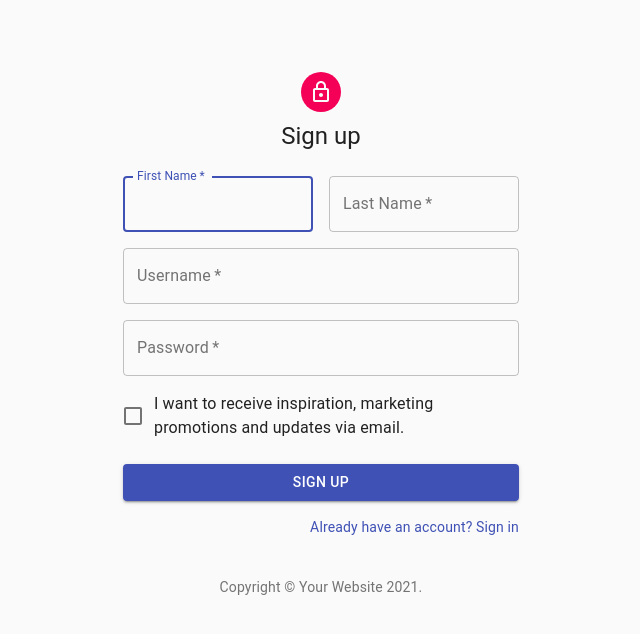
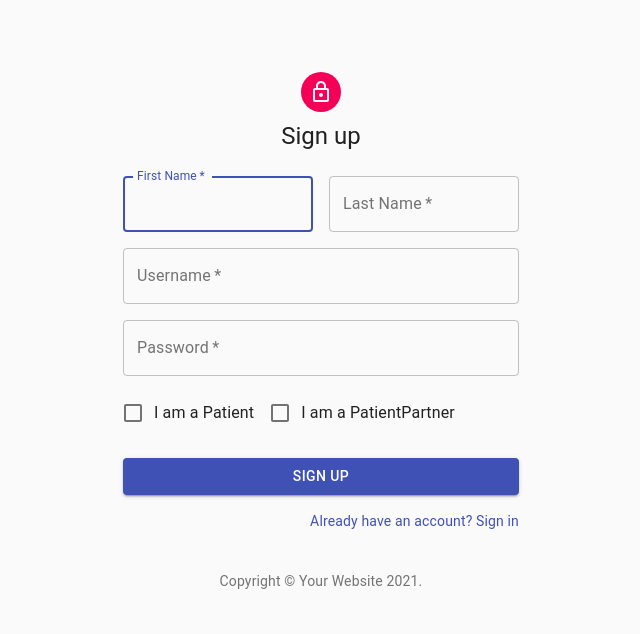
Before and after one commit to sarabastian/rails-chat-app, a React (Create React App) app in the folder frontend/: page /signup in a window 1280 px wide. Shown: the top 634 px of the page, without its empty margins (319-959 px from the left). Built offline with nearby package versions, Linux system fonts and the light colour scheme.

Commit message:
added patient or patient partner question

```diff
--- a/frontend/src/Signup.js
+++ b/frontend/src/Signup.js
@@ -53,7 +53,8 @@ export default function SignUp(props) {
   const [password, setPassword] = useState("");
   const [firstName, setFirstName] = useState("");
   const [lastName, setLastName] = useState("");
-
+  const [patientQ, setPatientQ] = useState(false);
+  const [pPQ, setPPQ] = useState(false);
   const history = useHistory();
 
   const handleUsername = (e) => {
@@ -69,6 +70,13 @@ export default function SignUp(props) {
   };
   const handleLastName = (e) => {
     setLastName(e.target.value);
+  };
+
+  const handlePatientQ = () => {
+    setPatientQ(true);
+  };
+  const handlePPQ = () => {
+    setPPQ(true);
   };
 
   const name = `${firstName} ${lastName}`;
@@ -87,6 +95,8 @@ export default function SignUp(props) {
           username: username,
           password: password,
           full_name: name,
+          patient: patientQ,
+          patient_partner: pPQ,
         },
       }),
     })
@@ -169,8 +179,20 @@ export default function SignUp(props) {
             </Grid>
             <Grid item xs={12}>
               <FormControlLabel
-                control={<Checkbox value="allowExtraEmails" color="primary" />}
-                label="I want to receive inspiration, marketing promotions and updates via email."
+                control={
+                  <Checkbox
+                    onClick={handlePatientQ}
+                    value={patientQ}
+                    color="primary"
+                  />
+                }
+                label="I am a Patient"
+              />
+              <FormControlLabel
+                control={
+                  <Checkbox onClick={handlePPQ} value={pPQ} color="primary" />
+                }
+                label="I am a PatientPartner"
               />
             </Grid>
           </Grid>
```
